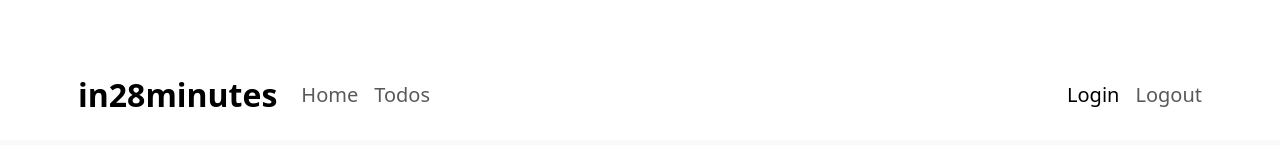
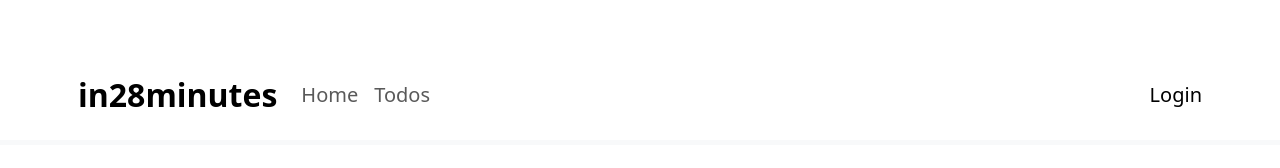
Before and after one commit to Phaedra144/spring-react-todo, a React (Vite) app in the folder todo-app-react/: page /login in a window 1280 px wide. Shown: the top 168 px of the page. Built offline with nearby package versions, Linux system fonts and the light colour scheme.

Commit message:
Elaborate on AuthContext, add hook and use it

```diff
--- a/todo-app-react/src/App.jsx
+++ b/todo-app-react/src/App.jsx
@@ -7,6 +7,7 @@ import { TodoApp } from './components/TodoApp.tsx';
 import { TodoList } from './components/TodoList.tsx';
 import { Welcome } from './components/Welcome.tsx';
 import './index.css';
+import { AuthProvider } from './security/AuthContext.tsx';
 
 const router = createBrowserRouter([
   {
@@ -42,9 +43,9 @@ const router = createBrowserRouter([
 
 export function App() {
   return (
-    <>
+    <AuthProvider>
       <RouterProvider router={router} />
-    </>
+    </AuthProvider>
   );
 }
 
--- a/todo-app-react/src/components/Header.tsx
+++ b/todo-app-react/src/components/Header.tsx
@@ -1,7 +1,12 @@
 import React from 'react';
 import { NavLink } from 'react-router-dom';
+import { useAuth } from '../security/AuthContext';
 
 export const Header = () => {
+  const authContext = useAuth();
+
+  const isAuthenticated = authContext.isAuthenticated;
+
   return (
     <header className="border-bottom border-light border-5 mb-5 p-2">
       <div className="container">
@@ -28,16 +33,20 @@ export const Header = () => {
               </ul>
             </div>
             <ul className="navbar-nav">
+              {!isAuthenticated && (
                 <li className="nav-item fs-5">
                   <NavLink className="nav-link" to="/login">
                     Login
                   </NavLink>
                 </li>
+              )}
+              {isAuthenticated && (
                 <li className="nav-item fs-5">
                   <NavLink className="nav-link" to="/logout">
                     Logout
                   </NavLink>
                 </li>
+              )}
             </ul>
           </nav>
         </div>
--- a/todo-app-react/src/components/Login.tsx
+++ b/todo-app-react/src/components/Login.tsx
@@ -1,5 +1,6 @@
 import React, { FormEventHandler, useState } from 'react';
 import { useNavigate } from 'react-router-dom';
+import { useAuth } from '../security/AuthContext';
 
 export const Login = () => {
   const [userName, setUsername] = useState('');
@@ -7,6 +8,7 @@ export const Login = () => {
   const [isSuccess, setIsSuccess] = useState(false);
   const [isError, setIsError] = useState(false);
   const navigate = useNavigate();
+  const authContext = useAuth();
 
   const handleChangeUserName = (event: React.ChangeEvent<HTMLInputElement>) => {
     setUsername(event.target.value);
@@ -19,10 +21,12 @@ export const Login = () => {
   const handleSubmit: FormEventHandler<HTMLFormElement> = (event) => {
     event.preventDefault();
     if (userName === 'admin' && password === 'admin') {
+      authContext.setIsAuthenticated(true);
       setIsSuccess(true);
       setIsError(false);
       navigate('/welcome/' + userName);
     } else {
+      authContext.setIsAuthenticated(false);
       setIsSuccess(false);
       setIsError(true);
     }
--- a/todo-app-react/src/components/Logout.tsx
+++ b/todo-app-react/src/components/Logout.tsx
@@ -1,7 +1,11 @@
 import React from 'react';
 import { Link } from 'react-router-dom';
+import { useAuth } from '../security/AuthContext';
 
 export const Logout = () => {
+  const authContext = useAuth();
+  authContext.logout();
+
   return (
     <div>
       <h1>You are logged out!</h1>
--- a/todo-app-react/src/security/AuthContext.js
+++ /dev/null
@@ -1,3 +0,0 @@
-import { createContext } from 'react';
-
-const AuthContext = createContext();
--- /dev/null
+++ b/todo-app-react/src/security/AuthContext.tsx
@@ -0,0 +1,30 @@
+import React, { createContext, ReactNode, useContext, useState } from 'react';
+
+export const AuthContext = createContext({
+  isAuthenticated: false,
+  setIsAuthenticated: (isAuthenticated: boolean) => {},
+  logout: () => {},
+});
+
+export const useAuth = () => useContext(AuthContext);
+
+interface AuthProviderProps {
+  children: ReactNode;
+}
+
+export function AuthProvider({ children }: AuthProviderProps) {
+  const [isAuthenticated, setIsAuthenticated] = useState(false);
+
+  const logout = () => {
+    setIsAuthenticated(false);
+  };
+
+    const authData = {
+      isAuthenticated,
+      setIsAuthenticated,
+      logout,
+    };
+  return (
+    <AuthContext.Provider value={authData}>{children}</AuthContext.Provider>
+  );
+}
```
Lines whose indentation alone changed are shown as unchanged.
